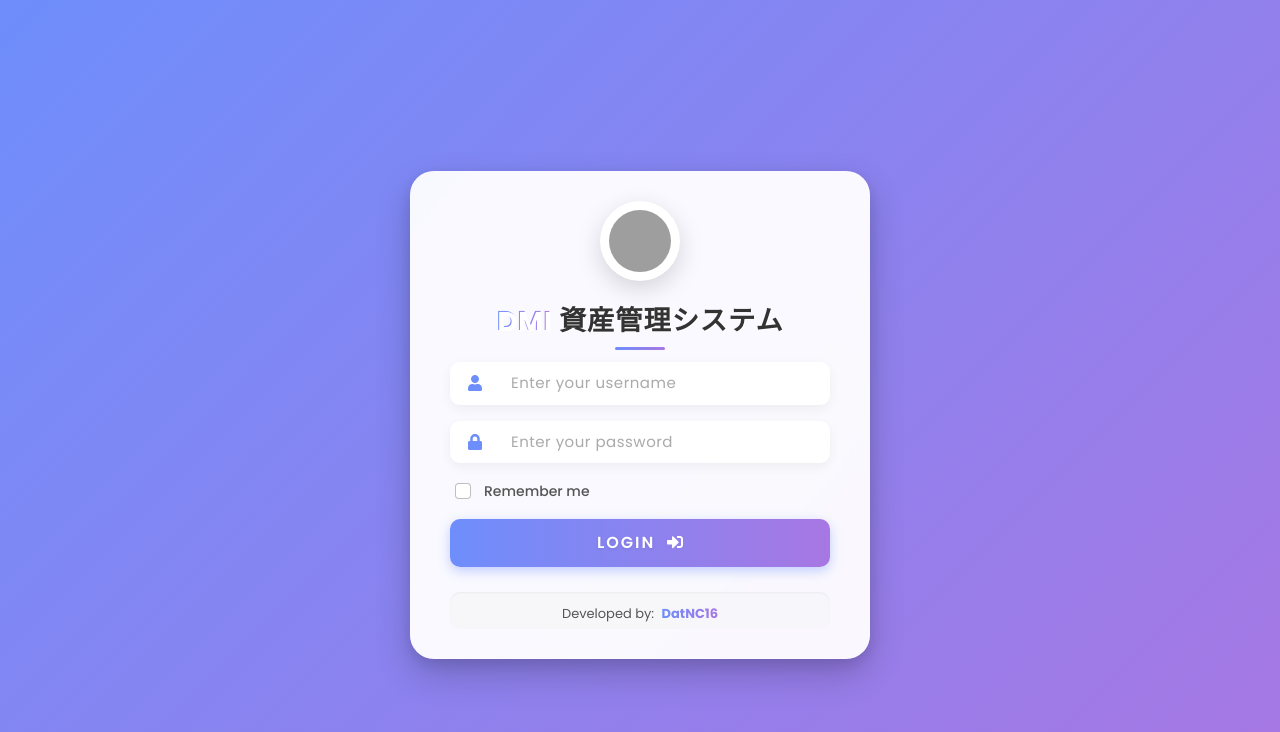
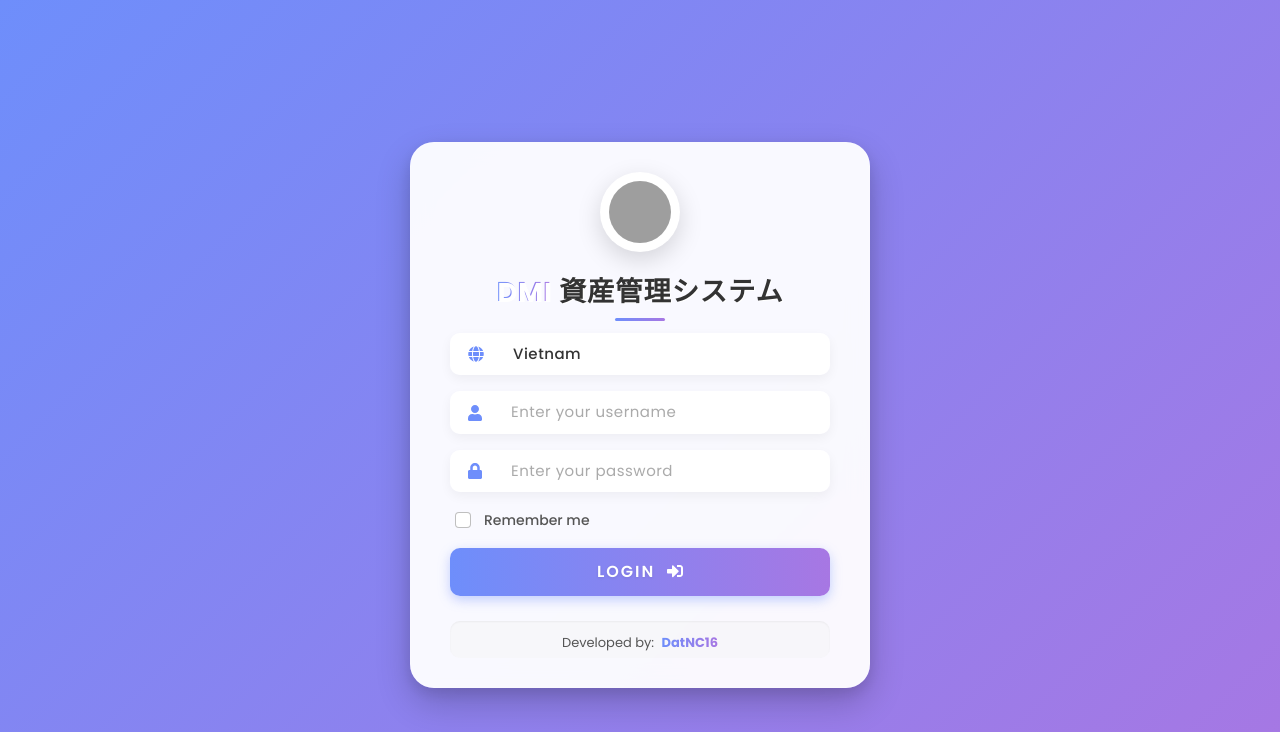
Before and after one commit to ncdathwb/asset-management-system-dmi, a Flask app: page /login in a window 1280 px wide. Shown: the top 732 px of the page. Run offline with Flask 2, Linux system fonts and the light colour scheme; some libraries are stand-ins or nearby versions; grey boxes are pictures that could not be loaded.

```diff
--- a/app.py
+++ b/app.py
@@ -414,7 +414,7 @@ def login():
         username = request.form.get('username')
         password = request.form.get('password')
         # branch = request.form.get('branch')  # Không lấy từ form nữa
-        branch = 'vietnam'  # Luôn gán là vietnam
+        branch = request.form.get('branch', 'vietnam')  # Luôn gán là vietnam
         remember = request.form.get('remember') == 'on'
 
         user = User.query.filter_by(username=username, branch=branch).first()
--- a/templates/login.html
+++ b/templates/login.html
@@ -405,7 +405,13 @@
         {% endif %}
         <form method="POST" action="{{ url_for('login') }}">
             <input type="hidden" name="csrf_token" value="{{ csrf_token }}">
-            <input type="hidden" name="branch" id="selectedBranch" value="vietnam">
+            <div class="mb-3 input-group">
+                <span class="input-group-text"><i class="fas fa-globe"></i></span>
+                <select class="form-control" id="branch" name="branch" required>
+                    <option value="vietnam">Vietnam</option>
+                    <option value="japan">Japan</option>
+                </select>
+            </div>
             <div class="mb-3 input-group">
                 <span class="input-group-text"><i class="fas fa-user"></i></span>
                 <input type="text" class="form-control" id="username" name="username" placeholder="{{ _('Enter your username') }}" required>
```
